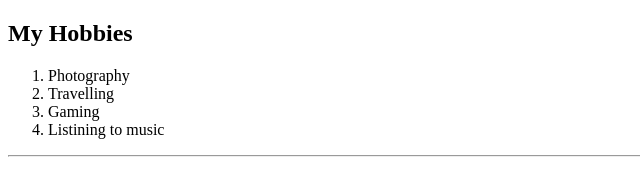
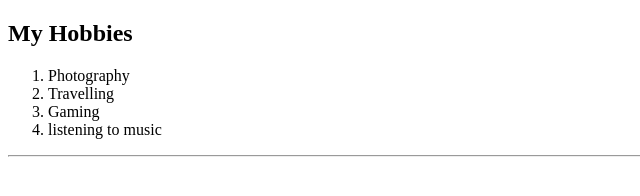
Before and after one commit to OJUS2003/html-resume1, a plain HTML site: page hobbies.html in a window 1280 px wide. Shown: the full height of the page, 0-640 px from the left. Drawn offline with Linux system fonts and the light colour scheme.

Commit message:
Update hobbies.html

```diff
--- a/hobbies.html
+++ b/hobbies.html
@@ -11,7 +11,7 @@
     <li>Photography</li>
     <li>Travelling</li>
     <li>Gaming</li>
-    <li>Listining to music</li>
+    <li>listening  to music</li>
   </ol>
   <hr>
 </body>
```
